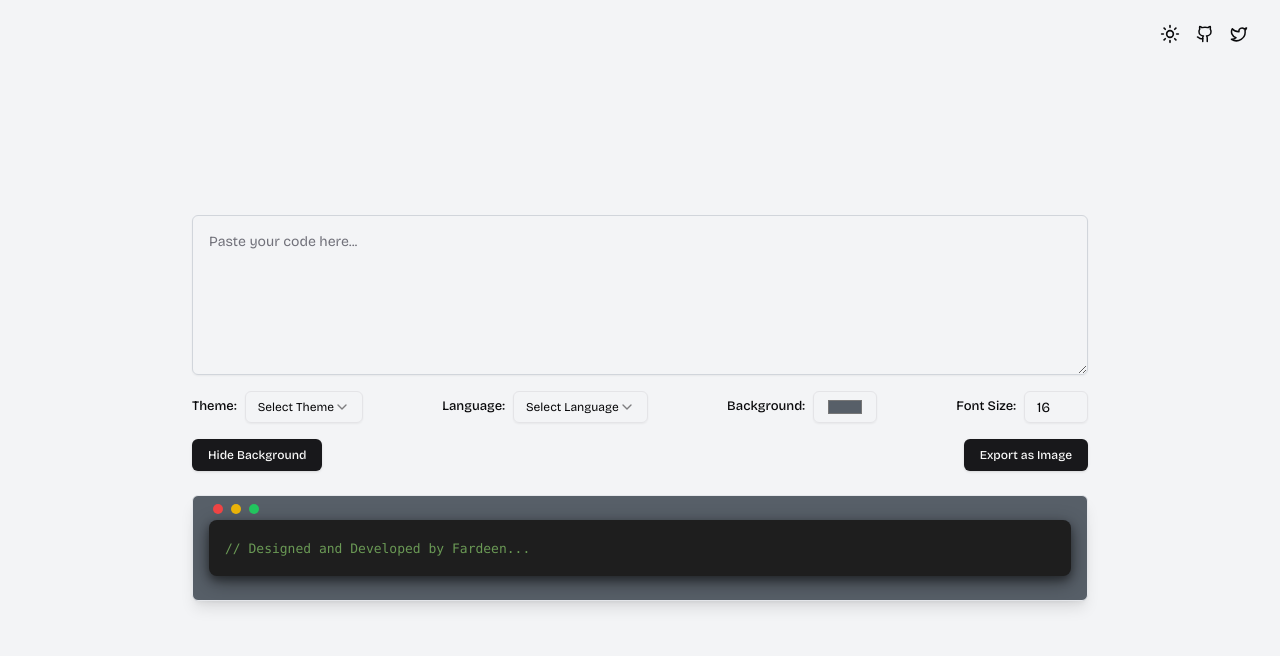
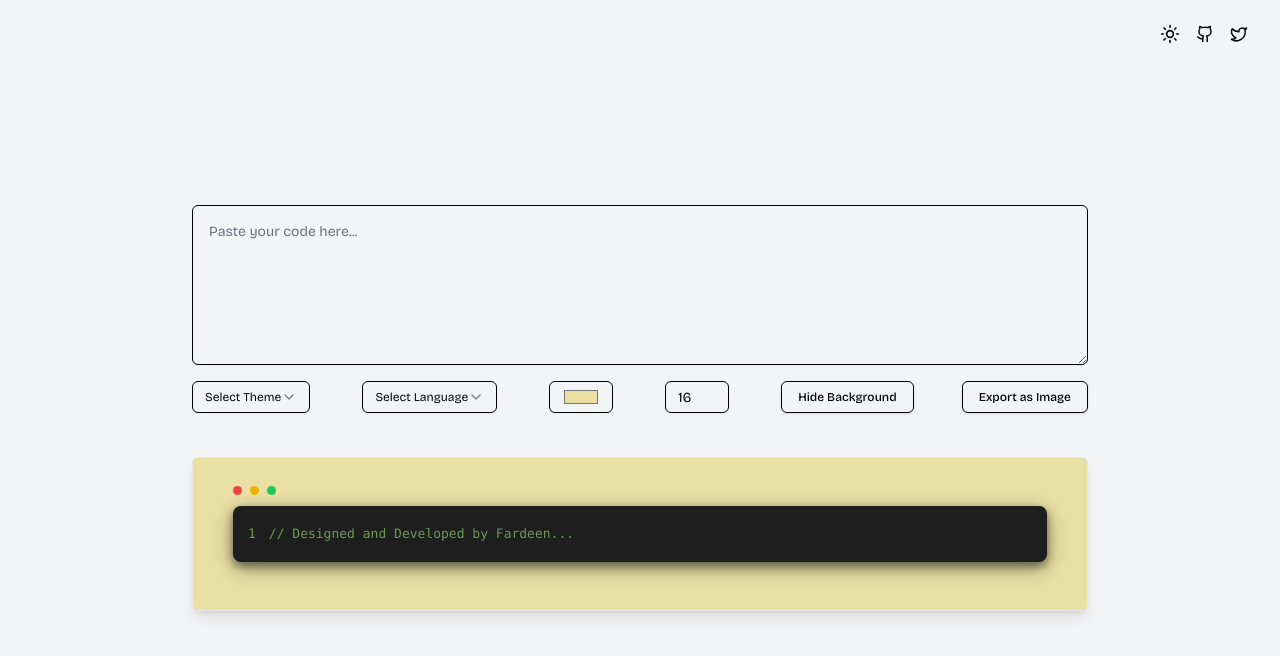
Before and after one commit to Fardeen26/Codify, a Next.js app: page / in a window 1280 px wide. Shown: the top 656 px of the page. Built offline with nearby package versions, Linux system fonts and the light colour scheme.

Commit message:
fix: ui changes

```diff
--- a/src/components/CodeEditor.tsx
+++ b/src/components/CodeEditor.tsx
@@ -1,7 +1,7 @@
 "use client";
 
 import React, { useState } from "react";
-import { Prism as SyntaxHighlighter } from "react-syntax-highlighter";
+import { Prism as SyntaxHighlighter } from 'react-syntax-highlighter';
 import { vscDarkPlus } from "react-syntax-highlighter/dist/esm/styles/prism";
 import { toPng } from "html-to-image";
 import { Select, SelectContent, SelectItem, SelectTrigger, SelectValue } from "@/components/ui/select";
@@ -9,7 +9,6 @@ import { Button } from "@/components/ui/button";
 import { Input } from "@/components/ui/input";
 import { Textarea } from "./ui/textarea";
 import { themes } from "@/lib/theme";
-import { Label } from "./ui/label";
 
 
 export default function CodeEditor() {
@@ -17,7 +16,7 @@ export default function CodeEditor() {
     const [theme, setTheme] = useState<typeof vscDarkPlus>(vscDarkPlus);
     const [language, setLanguage] = useState<string>("javascript");
     const [fontSize, setFontSize] = useState<number>(16);
-    const [backgroundColor, setBackgroundColor] = useState<string>("#575F68");
+    const [backgroundColor, setBackgroundColor] = useState<string>("#EAE0A4");
     const [isBackgroundHidden, setIsBackgroundHidden] = useState(false)
 
     const exportAsImage = () => {
@@ -46,7 +45,7 @@ export default function CodeEditor() {
         <div className="flex flex-col gap-6 min-h-[90vh] items-center pb-4 justify-center dark:text-white max-sm:px-2">
             <div className="w-full max-w-4xl space-y-4 max-sm:space-y-4">
                 <Textarea
-                    className="w-full h-40 p-4 rounded-md border dark:text-white border-gray-300 focus:ring-2 focus:ring-blue-500 focus:outline-none text-gray-800"
+                    className="w-full h-40 p-4 rounded-md border dark:text-white focus:ring-2 focus:ring-blue-500 focus:outline-none text-gray-800 border-black dark:border-white"
                     value={code}
                     onChange={(e) =>
                         setCode(e.target.value)
@@ -55,15 +54,14 @@ export default function CodeEditor() {
 
                 />
 
-                <div className="flex flex-wrap gap-4 max-sm:gap-2 items-center justify-between">
+                <div className="flex flex-wrap gap-12 max-sm:gap-2 items-center justify-between max-sm:justify-center">
                     <div className="flex items-center gap-2">
-                        <Label className="text-[13px]">Theme:</Label>
                         <Select
                             onValueChange={(value: string) => {
                                 setTheme(themes[value]);
                             }}
                         >
-                            <SelectTrigger className="w-35 h-8 text-xs">
+                            <SelectTrigger className="w-35 h-8 text-xs border-black dark:border-white">
                                 <SelectValue placeholder="Select Theme" />
                             </SelectTrigger>
                             <SelectContent>
@@ -77,13 +75,12 @@ export default function CodeEditor() {
                     </div>
 
                     <div className="flex items-center gap-2">
-                        <Label className="text-[13px]">Language:</Label>
                         <Select
                             onValueChange={(value: string) => {
                                 setLanguage(value);
                             }}
                         >
-                            <SelectTrigger className="w-35 h-8 text-xs">
+                            <SelectTrigger className="w-35 h-8 text-xs border-black dark:border-white">
                                 <SelectValue placeholder="Select Language" />
                             </SelectTrigger>
                             <SelectContent>
@@ -100,52 +97,51 @@ export default function CodeEditor() {
                     </div>
 
                     <div className="flex items-center gap-2">
-                        <Label className="text-[13px]">Background:</Label>
                         <Input
                             type="color"
                             value={backgroundColor}
                             onChange={(e) =>
                                 setBackgroundColor(e.target.value)
                             }
-                            className="w-16 h-8"
+                            className="w-16 h-8 border-black dark:border-white"
                         />
                     </div>
 
                     <div className="flex items-center gap-2">
-                        <Label className="text-[13px]">Font Size:</Label>
                         <Input
                             type="number"
                             value={fontSize}
                             onChange={(e) =>
                                 setFontSize(parseInt(e.target.value, 10) || 16)
                             }
-                            className="w-16 h-8 font-xs"
+                            className="w-16 h-8 font-xs border-black dark:border-white"
                         />
                     </div>
-                </div>
-                <div className="flex justify-between">
-                    <Button onClick={handleBackgroundHidden} className="text-xs h-8 dark:bg-white dark:text-black dark:hover:bg-gray-100">
+                    <div className="flex justify-between gap-12 max-sm:gap-2">
+                        <Button onClick={handleBackgroundHidden} className="text-xs h-8 bg-transparent border border-black dark:border-white text-black hover:bg-gray-200 dark:hover:bg-gray-900 dark:text-white">
                             {
                                 isBackgroundHidden ? 'Add Background' : 'Hide Background'
                             }
                         </Button>
 
-                    <Button onClick={exportAsImage} className="ml-auto text-xs h-8 dark:bg-white dark:text-black dark:hover:bg-gray-100">
+                        <Button onClick={exportAsImage} className="ml-auto text-xs h-8 bg-transparent border border-black dark:border-white text-black hover:bg-gray-200 dark:hover:bg-gray-900 dark:text-white">
                             Export as Image
                         </Button>
                     </div>
                 </div>
 
+            </div>
+
             <div
                 id="code-preview"
-                className={`w-full max-w-4xl p-4 rounded-md border border-gray-200 dark:border-none shadow-lg relative ${isBackgroundHidden ? '!bg-transparent shadow-none border-none' : ''
+                className={`w-full mt-5 max-w-4xl p-10 max-sm:p-3 rounded-md border border-gray-200 dark:border-none bg-yellow-100 shadow-lg relative ${isBackgroundHidden ? '!bg-transparent shadow-none border-none' : ''
                     }`}
                 style={{ backgroundColor }}
             >
-                <div className="flex items-center space-x-2 mt-1 absolute top-1 left-5">
-                    <span className="w-[10px] h-[10px] rounded-full bg-red-500"></span>
-                    <span className="w-[10px] h-[10px] rounded-full bg-yellow-500"></span>
-                    <span className="w-[10px] h-[10px] rounded-full bg-green-500"></span>
+                <div className="flex items-center space-x-2 mt-1 absolute top-6 max-sm:top-0 left-25 max-sm:left-4">
+                    <span className="w-[9px] h-[9px] max-sm:w-2 max-sm:h-2 rounded-full bg-red-500"></span>
+                    <span className="w-[9px] h-[9px] max-sm:w-2 max-sm:h-2 rounded-full bg-yellow-500"></span>
+                    <span className="w-[9px] h-[9px] max-sm:w-2 max-sm:h-2 rounded-full bg-green-500"></span>
                 </div>
 
                 <SyntaxHighlighter
@@ -154,12 +150,12 @@ export default function CodeEditor() {
                     customStyle={{
                         fontSize: `${fontSize}px`,
                         borderRadius: "8px",
-                        whiteSpace: "pre-wrap",
-                        wordBreak: "break-word",
-                        overflow: "hidden",
-                        display: "block",
-                        boxShadow: '0 4px 8px 0 rgba(0, 0, 0, 0.4), 0 6px 20px 0 rgba(0, 0, 0, 0.4)'
+                        padding: '18px 0 18px 15px',
+                        boxShadow: '0 4px 8px 0 rgba(0, 0, 0, 0.4), 0 6px 20px 0 rgba(0, 0, 0, 0.4)',
+                        overflow: 'hidden'
                     }}
+                    wrapLongLines
+                    showLineNumbers
                 >
                     {code || "// Designed and Developed by Fardeen..."}
                 </SyntaxHighlighter>
```
Lines whose indentation alone changed are shown as unchanged.
